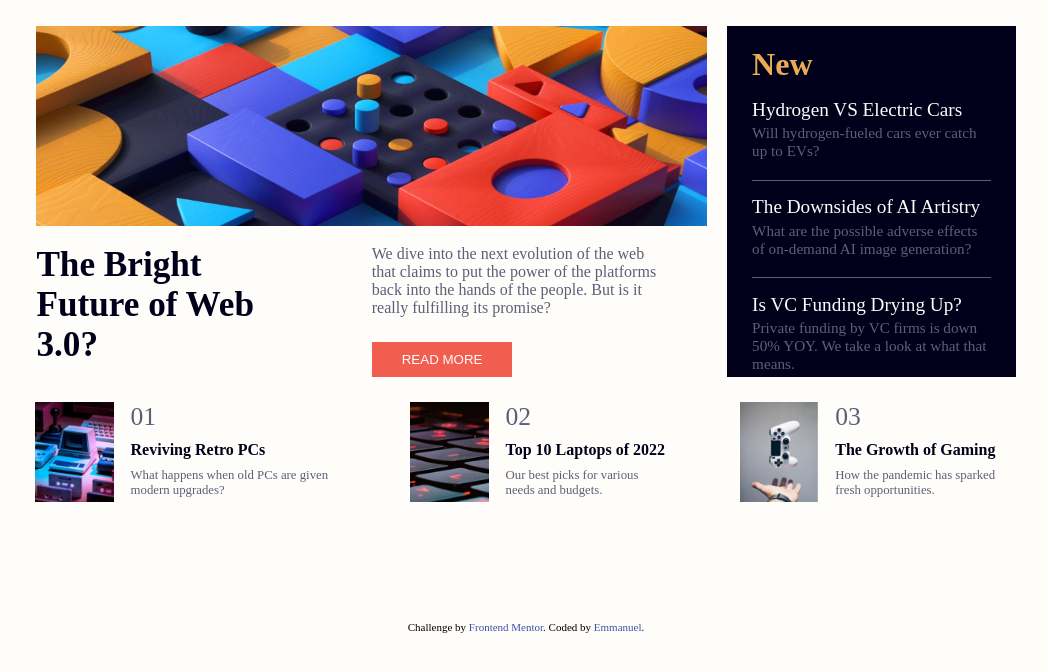
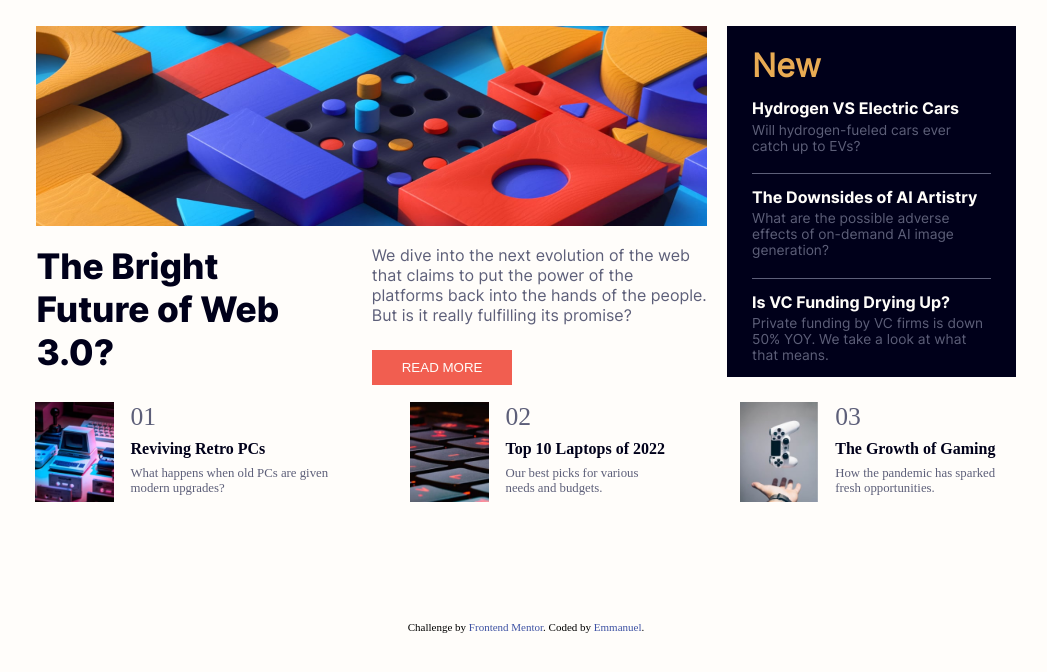
Before and after one commit to Emmacsea/news-homepage, a plain HTML site: page index.html in a window 1280 px wide. Shown: the part 116-788 px from the top of the page, without its empty margins (114-1161 px from the left). Drawn offline with Linux system fonts and the light colour scheme.

Commit message:
New homepage Landing Page

```diff
--- a/style.css
+++ b/style.css
@@ -1,3 +1,16 @@
+@font-face {
+    font-family: Inter-Bold;
+    src: url('assets/fonts/static/Inter-Bold.ttf');
+}
+@font-face {
+    font-family: Inter-ExtraBold;
+    src: url('assets/fonts/static/Inter-ExtraBold.ttf');
+}
+@font-face {
+    font-family: Inter-Regular;
+    src: url('assets/fonts/static/Inter-Regular.ttf');
+}
+
 *{
     margin: 0;
     padding: 0;
@@ -11,6 +24,7 @@ body, html {
     place-items: center;
     align-items: center;
     height: 100vh;
+    width: 100vw;
 }
 
 /* .container {
@@ -28,9 +42,6 @@ body, html {
 .head {
     display: flex;
     justify-content: space-between;
-    position: relative;
-    top: 0;
-    left: 0;
     align-items: center;
     width: 100%;
     padding: 2em 9.1em 1.2em;
@@ -58,7 +69,7 @@ body, html {
 .details {
     /* width: 1350px; */
     width: auto;
-    /* height: auto; */
+
     height: 370px;
     display: flex;
     justify-content: space-between;
@@ -111,11 +122,8 @@ body, html {
     font-weight: 800;
     color: hsl(240, 100%, 5%);
     padding: 0 2em .5em 0;
-    @font-face {
-        font-family: "Inter";
-        src: url(assets/fonts/Inter-VariableFont_slnt\,wght.ttf);
-    };
-    font-family: "Inter Bold.ttf";
+
+    font-family: Inter-ExtraBold;
 }
 
 .left-right {
@@ -124,7 +132,8 @@ body, html {
 
 .left-right p {
     color: hsl(236, 13%, 42%);
-    width: 87%;
+    font-family: Inter-Regular;
+    font-size: 1em;
 }
 
 .left-right button {
@@ -153,6 +162,7 @@ body, html {
 .right h2 {
     font-size: 2em;
     color: hsl(35, 77%, 62%);
+    font-family: Inter-Regular;
 }
 
 .right .h{
@@ -161,11 +171,12 @@ body, html {
 }
 
 .h h3{
-    font-size: 1.2em;
+    font-size: 1em;
     font-weight: 400;
+    font-family: Inter-Bold;
     color: hsl(36, 100%, 99%);
     padding-bottom: .2em;
-    padding-top: .56em;
+    padding-top: .54em;
 }
 
 .h h3:hover {
@@ -175,8 +186,9 @@ body, html {
 
 .h p{
     color: hsl(236, 13%, 42%);
-    font-size: .95em;
+    font-size: .86em;
     font-weight: 400;
+    font-family: Inter-Regular;
 }
 
 .line {
@@ -209,7 +221,7 @@ body, html {
 .foot .foo{
     display: flex;
     flex-direction: column;
-    gap: 9px;
+    gap: 8px;
 }
 
 .foo span{
@@ -240,3 +252,11 @@ body, html {
     text-decoration: none;
     color: hsl(228, 45%, 44%)
 }
+
+@media screen and (max-width: 650px) {
+   .nav-bar {
+        display: none;
+   }
+
+
+}
```
Also changed, not shown: index.html (+0 -6 lines).
